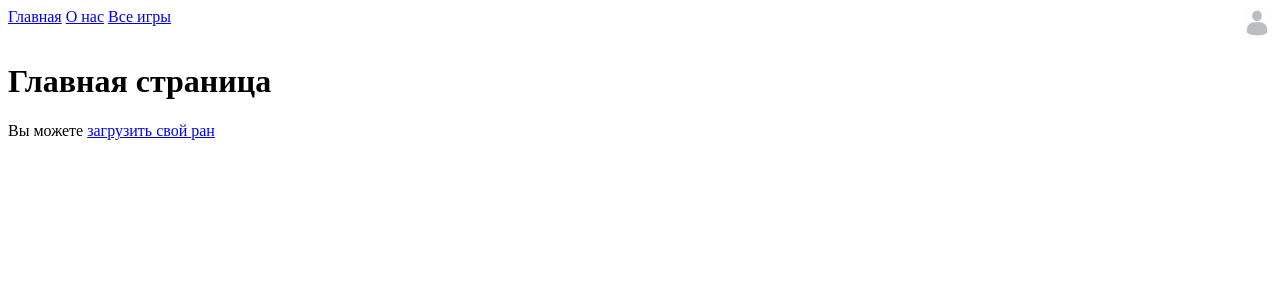
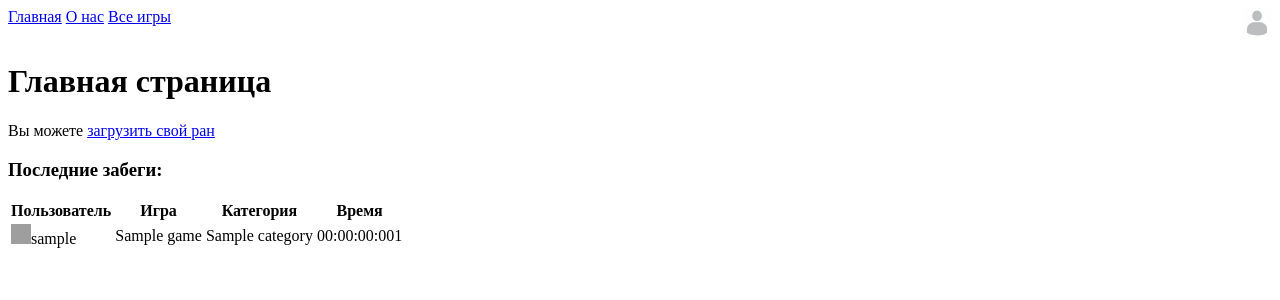
Before and after one commit to Karkusha23/Web-SpeedPortal, a Django app: page / in a window 1280 px wide. Shown: the top 300 px of the page. Run offline with Django 4.2, Linux system fonts and the light colour scheme; tables that the repository leaves empty hold one stand-in row (values such as "Sample post"); parts of the project's set-up code (start-up, migrations or seed data) failed here and were passed over; grey boxes are pictures that could not be loaded.

Commit message:
Minor cosmetic changes

```diff
--- a/speedportal/main/models.py
+++ b/speedportal/main/models.py
@@ -176,6 +176,10 @@ class Comment(models.Model):
     def __str__(self):
         return self.run.__str__()
 
+    def is_moderator(self):
+        from users.models import Moderator
+        return Moderator.objects.filter(user=self.user, game=self.run.game_category.game).exists()
+
 
 class Report(models.Model):
     from users.models import User
--- a/speedportal/main/templates/main/index.html
+++ b/speedportal/main/templates/main/index.html
@@ -5,8 +5,28 @@
 {% endblock %}
 
 {% load static %}
+{% block scripts %}
+<script src="{% static 'mouse_popup.js' %}"></script>
+{% endblock %}
 
 {% block content %}
 <h1>Главная страница</h1>
 <p>Вы можете <a href="{% url 'main:run_upload' %}">загрузить свой ран</a></p>
+<h3>Последние забеги:</h3>
+<table>
+    <tr>
+        <th>Пользователь</th>
+        <th>Игра</th>
+        <th>Категория</th>
+        <th>Время</th>
+    </tr>
+    {% for run in runs %}
+    <tr>
+        <td data-mousepopup="{% include 'main/userpopup.html' with user=run.user %}" onclick="location.href='{% url 'users:profile' run.user.slug %}'"><img src="{{ run.user.pfp.url }}" height=20 width=20>{{ run.user.username }}</td>
+        <td data-mousepopup="{% include 'main/runpopup.html' with run=run %}" onclick="location.href='{% url 'main:run' run.id %}'">{{ run.game_category.game.name }}</td>
+        <td data-mousepopup="{% include 'main/runpopup.html' with run=run %}" onclick="location.href='{% url 'main:run' run.id %}'">{{ run.game_category.category.name }}</td>
+        <td data-mousepopup="{% include 'main/runpopup.html' with run=run %}" onclick="location.href='{% url 'main:run' run.id %}'">{{ run.get_runtime_str }}</td>
+    </tr>
+    {% endfor %}
+</table>
 {% endblock %}
--- a/speedportal/main/templates/main/run.html
+++ b/speedportal/main/templates/main/run.html
@@ -75,7 +75,11 @@
 <ul>
 {% for comment in run.get_comments %}
     <li>
-        <img src="{{ comment.user.pfp.url }}" height=20 width=20><span data-mousepopup="{% include 'main/userpopup.html' with user=comment.user %}" onclick="location.href='{% url 'users:profile' comment.user.slug %}'">{{ comment.user.username }}</span> {{ comment.time }}
+        <img src="{{ comment.user.pfp.url }}" height=20 width=20>
+        <span data-mousepopup="{% include 'main/userpopup.html' with user=comment.user %}" onclick="location.href='{% url 'users:profile' comment.user.slug %}'">
+                {{ comment.user.username }}{% if comment.is_moderator %}<span style="color:green"> - Модератор</span>{% endif %}
+        </span>
+        {{ comment.time }}
         <p>{{ comment.comment_text }}</p>
     </li>
 {% endfor %}
--- a/speedportal/main/templates/main/userpopup.html
+++ b/speedportal/main/templates/main/userpopup.html
@@ -1,2 +1,5 @@
 <h5><img src=&quot;{{ user.pfp.url }}&quot; height=&quot;30&quot; width=&quot;30&quot;>{{ user.username }}</h5>
 <p>{{ user.points }} очков</p>
+{% if user.is_moderator %}
+<p style=&quot;color:green&quot;>Модератор</p>
+{% endif %}
--- a/speedportal/main/views.py
+++ b/speedportal/main/views.py
@@ -7,7 +7,10 @@ from main.forms import RunForm, ValidationForm, CommentForm, ReportForm, Allowed
 from users.models import User, Moderator
 
 def index(request):
-    return render(request, 'main/index.html')
+    context = {
+        'runs': Run.objects.all().order_by('-time_uploaded').prefetch_related('user', 'game_category', 'game_category__game', 'game_category__category')[:10]
+    }
+    return render(request, 'main/index.html', context)
 
 
 def about(request):
--- a/speedportal/users/models.py
+++ b/speedportal/users/models.py
@@ -72,7 +72,7 @@ class User(AbstractBaseUser, PermissionsMixin):
         return moderators.first().can_add_categories
 
     def get_moderators(self):
-        return Moderator.objects.filter(user=self)
+        return Moderator.objects.filter(user=self).prefetch_related('game')
 
     def get_ban_reason(self):
         if self.is_banned:
--- a/speedportal/users/templates/users/profilepopup.html
+++ b/speedportal/users/templates/users/profilepopup.html
@@ -1,5 +1,6 @@
 {% if user.is_authenticated %}
 <p align=&quot;right&quot;><a href=&quot;{% url 'users:profile' user.slug %}&quot;>Профиль</a></p>
+<p align=&quot;right&quot;><a href=&quot;{% url 'main:run_upload' %}&quot;>Загрузить забег</a></p>
 {% if user.has_unvalidated_runs %}
 <p align=&quot;right&quot;><a href=&quot;{% url 'main:unvalidated_runs' %}&quot;>Забеги</a></p>
 {% endif %}
```
Also changed, not shown: speedportal/fixtures/dump1.json (+1 -1 lines), speedportal/users/templates/users/profile.html (+11 -1 lines).
